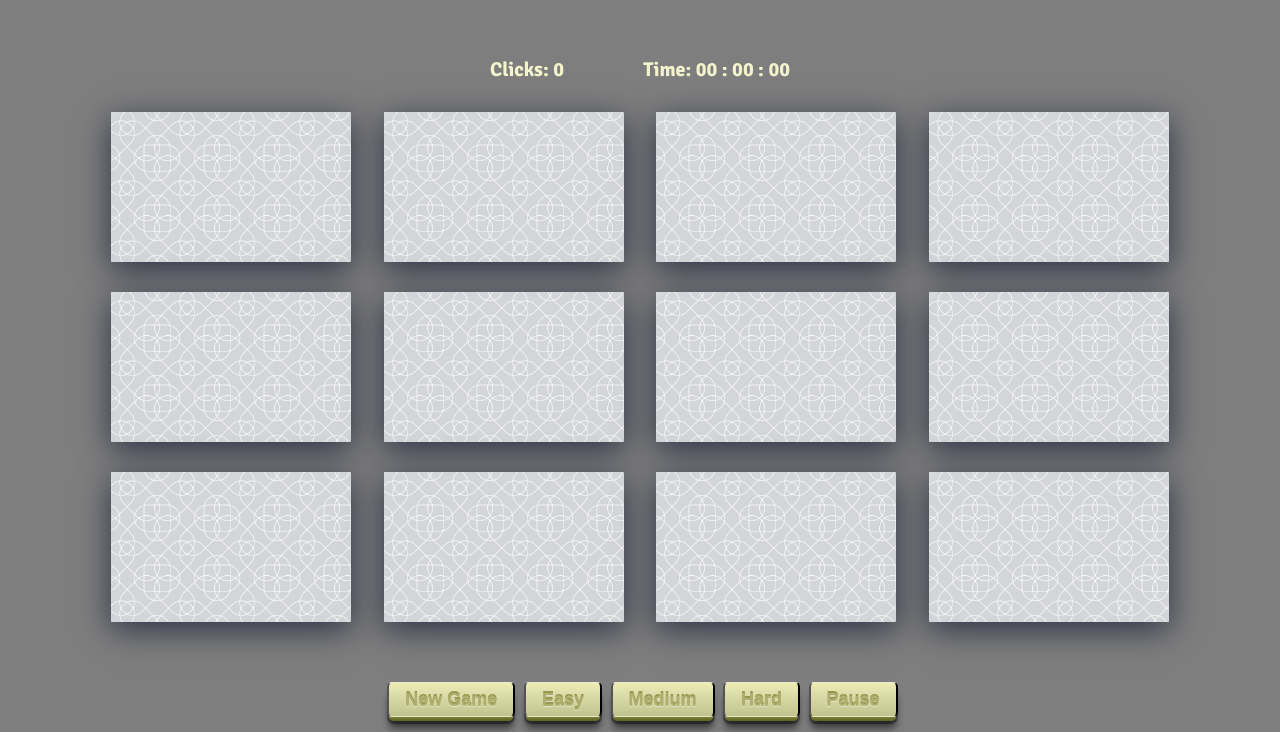
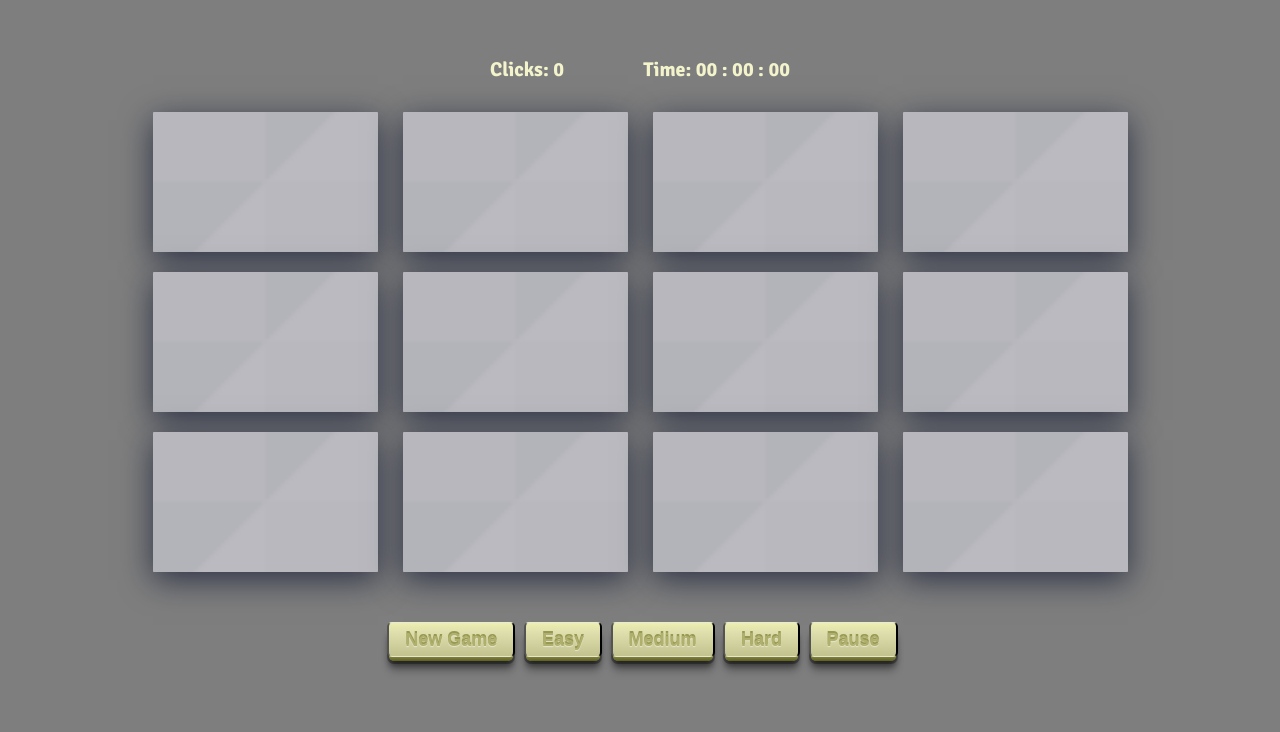
Before and after one commit to Montette/Memory-Game, a website: page src/index.html in a window 1280 px wide. Shown: the part 88-820 px from the top of the page. Drawn offline with Linux system fonts and the light colour scheme.

Commit message:
clean code

```diff
--- a/src/sass/style.scss
+++ b/src/sass/style.scss
@@ -1,12 +1,11 @@
-$buttonColor: rgb(163, 163, 190);
-$buttonColor: rgb(186, 187, 123);
+
 $buttonColor: rgb(193, 194, 142);
-
 @mixin background {
     background-position: center;
     background-size: cover;
     background-repeat: no-repeat;
 }
+
 
 body {
     margin: 0;
@@ -34,6 +33,9 @@ body {
     width: auto;
     margin: 30px auto;
     justify-content: space-around;
+    @media (max-width: 1400px) {
+        max-width: 1000px;
+    }
 }
 
 .results {
@@ -43,14 +45,10 @@ body {
     color: lighten(saturate(lighten($buttonColor, 15%), 35%), 7%);
     font-weight: bold;
     font-size: 20px;
-
     &__para {
         margin: 0;
     }
-
-
 }
-
 
 .button {
     outline: none;
@@ -121,6 +119,14 @@ body {
     margin-bottom: 30px;
     margin-left: 10px;
     margin-right: 10px;
+    @media (max-width: 1400px) {
+        height: 140px;
+        max-width: 225px;
+        width: 225px;
+        margin-bottom: 20px;
+        margin-left: 5px;
+        margin-right: 5px;
+    }
 }
 
 .card {
@@ -170,8 +176,9 @@ body {
         height: 100%;
         backface-visibility: hidden;
         &--front {
-            background-image: url(../images/bcg4-2.png);
+            background-image: url(../images/bcg1.png);
             background-size: cover;
+            background-position: center;
             background-repeat: no-repeat;
             border-radius: 1px;
             transition: 5s;
@@ -182,15 +189,13 @@ body {
     }
 }
 
-
-
 .a {
     background-image: url(../images/sea.jpg);
     @include background();
 }
 
 .b {
-    background-image: url(../images/ginger.jpeg);
+    background-image: url(../images/moto.jpeg);
     @include background();
 }
 
@@ -205,22 +210,23 @@ body {
 }
 
 .e {
-    background-image: url(../images/cup.jpeg);
+    background-image: url(../images/shadow.jpeg);
     @include background();
 }
 
 .f {
     background-image: url(../images/mountain.jpeg);
-    @include background();;
+    @include background();
+    ;
 }
 
 .g {
-    background-image: url(../images/shadow.jpeg);
+    background-image: url(../images/cup.jpeg);
     @include background();
 }
 
 .h {
-    background-image: url(../images/moto.jpeg);
+    background-image: url(../images/ginger.jpeg);
     @include background();
 }
 
```
Also changed, not shown: src/css/style.css, src/images/bcg1.png (added).
